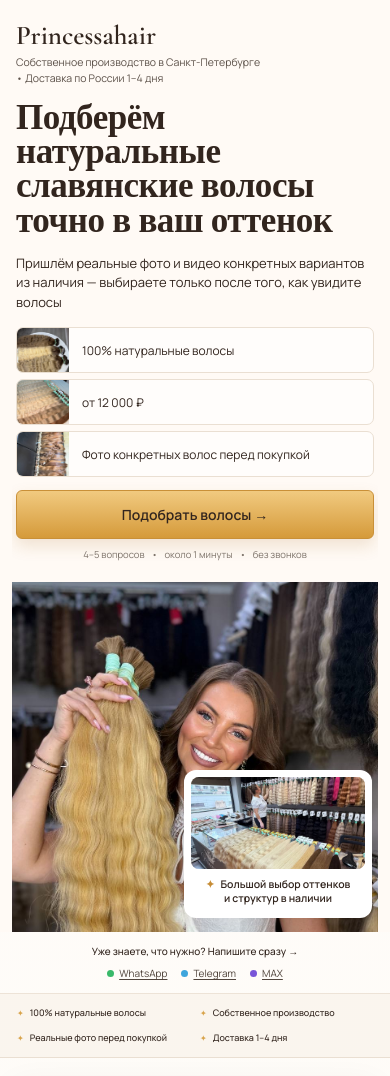
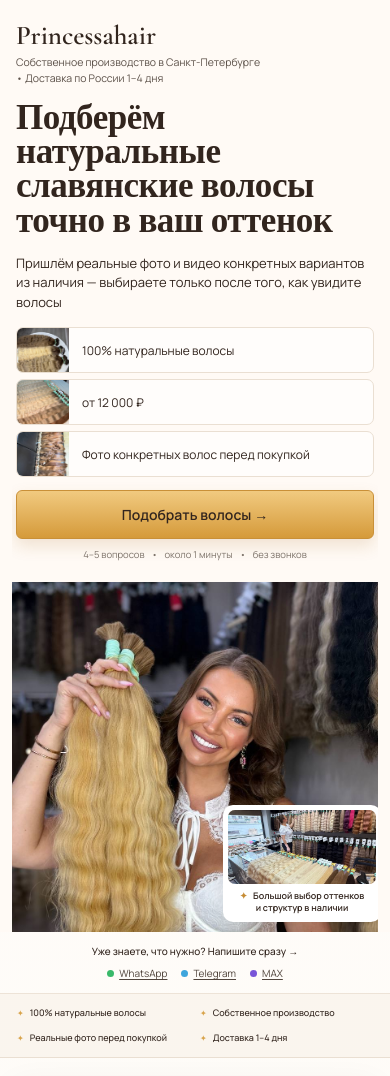
Before and after one commit to helledpro/princessahair, a React (Vite) app: page / in a window 390 px wide. Shown: the top 1076 px of the page. Built offline with nearby package versions, Linux system fonts and the light colour scheme.

Commit message:
Refine mobile hero image and overlay

```diff
--- a/src/hero-fix.css
+++ b/src/hero-fix.css
@@ -47,4 +47,8 @@ body{overflow-x:hidden}
 @media(max-width:767px){
   .hero>.container{width:min(100% - 24px,560px);max-width:calc(100vw - 24px)}
   .hero-visual:before{display:none}
+  .hero-visual>.placeholder img{object-position:center 32%!important}
+  .overlap{width:158px!important;right:9px!important;bottom:10px!important;padding:5px!important;border-radius:10px!important}
+  .overlap .placeholder{min-height:74px!important;border-radius:7px!important}
+  .overlap b{font-size:9px!important;line-height:1.28!important;padding:6px 3px 4px!important}
 }
```
